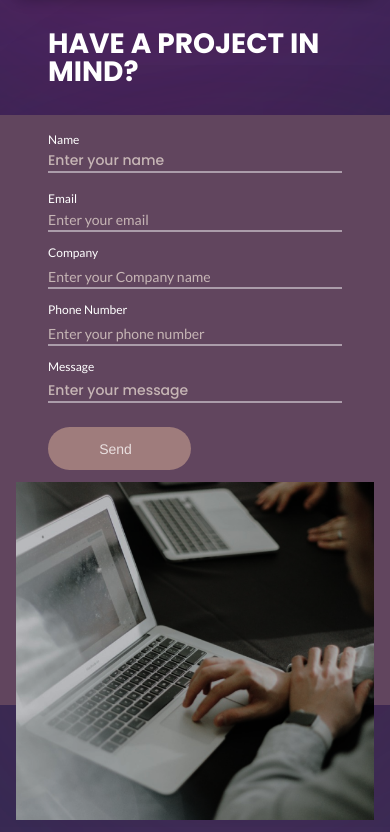
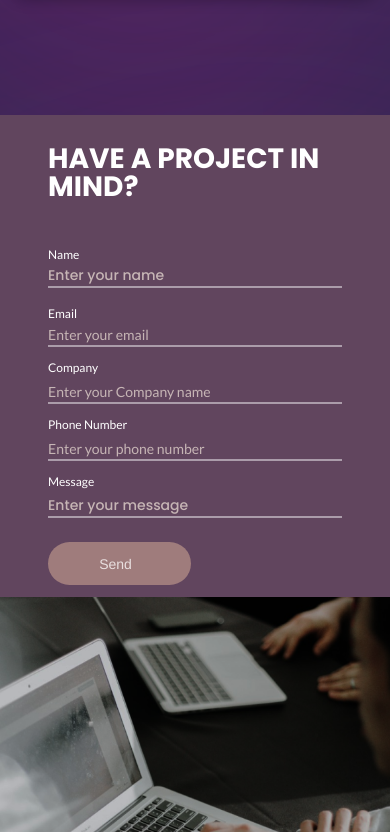
Before and after one commit to KristoJeremy/rx-labs-comprof, a Next.js app: page / in a window 390 px wide. Shown: the part 952-1784 px from the top of the page. Built offline with nearby package versions, Linux system fonts and the light colour scheme.

Commit message:
fix: Contact us responsiveness

```diff
--- a/src/components/Contact-us/contact.js
+++ b/src/components/Contact-us/contact.js
@@ -11,9 +11,9 @@ import Image from "next/image";
 
 export const ContactForm = () => {
   const [values, setValues] = useState({
-    name: "",
+    fname: "",
+    lname: "",
     email: "",
-    company: "",
     phonenum: "",
     message: "",
   });
@@ -29,10 +29,8 @@ export const ContactForm = () => {
   console.log(values);
 
   return (
-    <section className={`${styles.box} " py-5 w-full lg:w-1/2 md:w-1/3 mx-auto"`}>
-    <div
-        className="container grid md:grid-cols-2 grid-cols-1 lg:max-w-[1300px] justify-center mx-auto md:px-8 px-0 md:gap-5"
-      >
+    <section className={`${styles.box} "py-5"`}>
+      <div className="container grid md:grid-cols-2 grid-cols-1 lg:max-w-[1300px] justify-center mx-auto md:px-8 px-0 md:gap-5">
         <div className="w-full">
           <h1
             className={`${styles.title} leading-none text-start lg:mb-2 mb-1 text-white mx-12`}
@@ -157,11 +155,11 @@ export const ContactForm = () => {
             </div>
           </form>
         </div>
-      <div className="md:mr-8 md:h-[100%] h-[40vh] md:mx-0 mx-4">
+        <div className="md:h-full w-full">
               <Image
                 src={img1}
                 alt="img1"
-              className="object-cover w-full h-full mx-auto mb-4"
+                className="object-fit w-full h-full md:h-auto mx-auto mb-4"
               />
           </div>
       </div>
--- a/src/components/Contact-us/form.module.css
+++ b/src/components/Contact-us/form.module.css
@@ -1,10 +1,10 @@
 .box {
   background-color: #61455e;
-  box-shadow: 3rem 4rem 20rem #00000040;
+  /* box-shadow: 3rem 4rem 20rem #00000040;
   display: flex;
   justify-content: center;
   align-items: center;
-  height: 70vh;
+  height: 70vh; */
 }
 
 .title {
```
Lines whose indentation alone changed are shown as unchanged.
